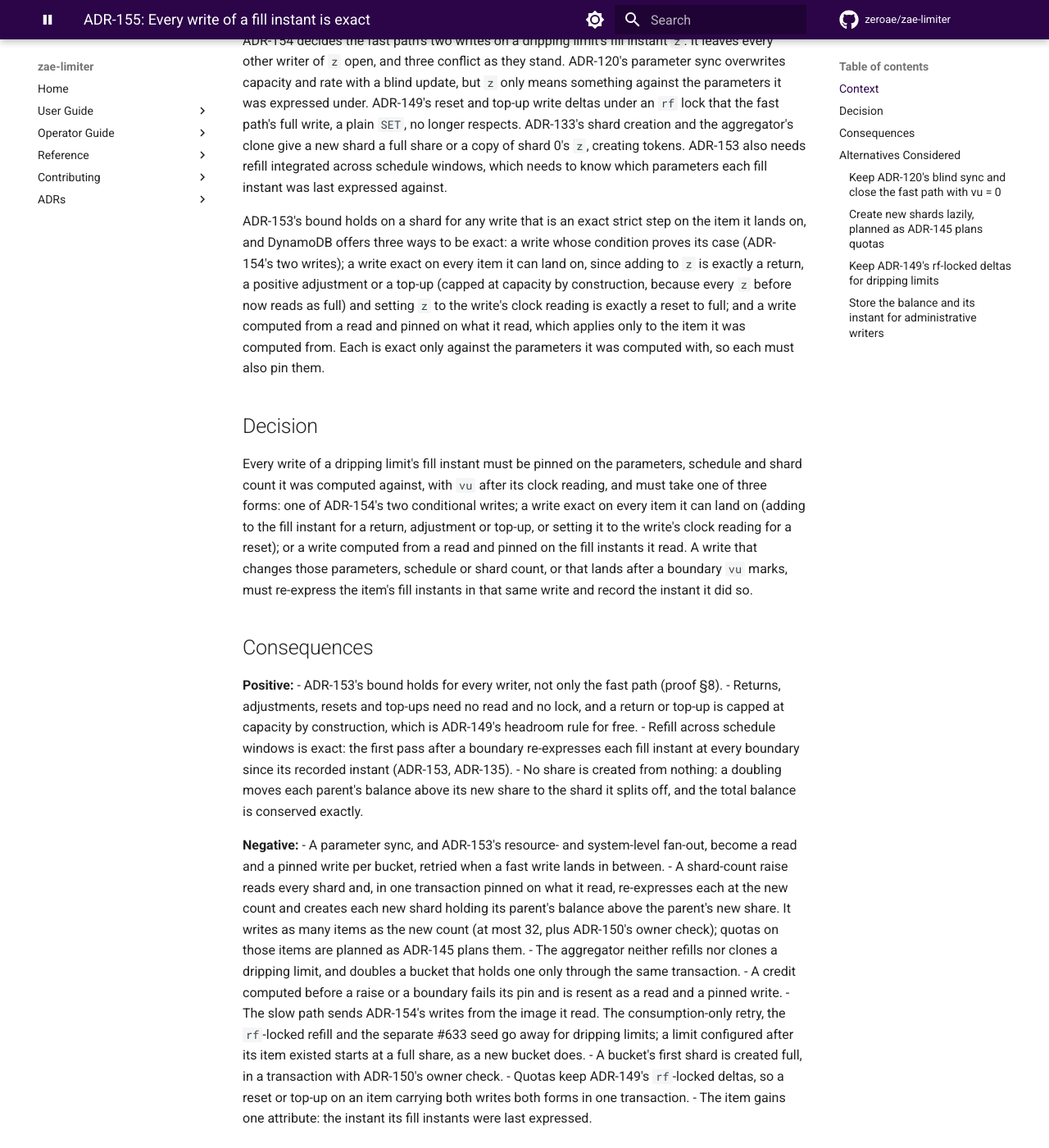
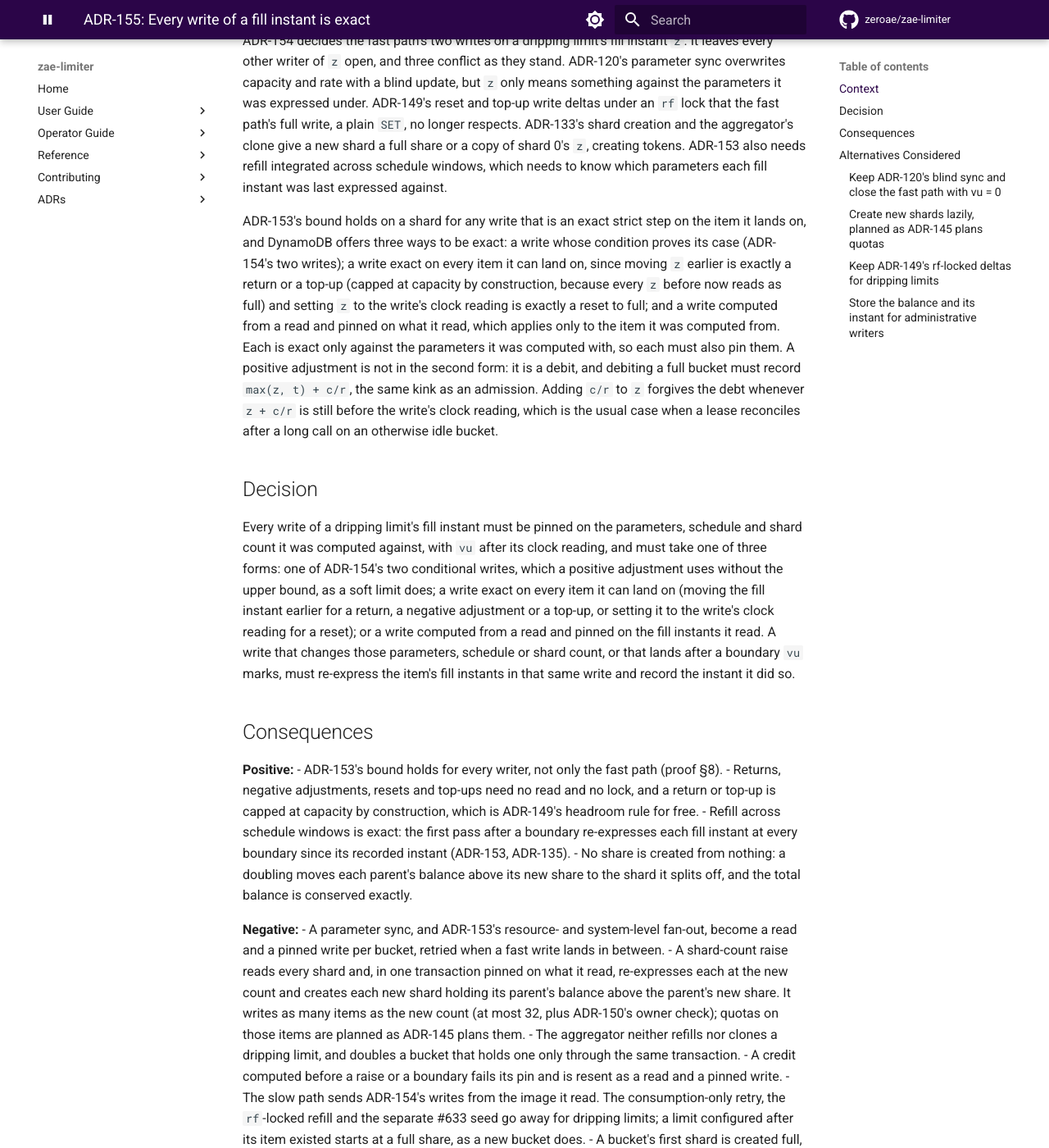
Before and after one commit to zeroae/zae-limiter, an MkDocs documentation site: the page built from docs/adr/155-fill-instant-writers.md, in a window 1280 px wide and 1400 px high, scrolled down 362 px. Shown: the whole window at 82% size. Built offline with MkDocs 1.6.1 and Material for MkDocs 9.7.7, drawn with Linux system fonts in a browser that asks for light colours; comment, search, counter and statistics services are not loaded; the version menu is left out; some of the changed text lies outside the part shown.

Commit message:
📝 docs(adr): amend ADR-153/154/155 with the fill-instant review findings
An independent model of the design (docs/808-fill-instant-review) found
three statements that over-admit or misstate the bound:

- ADR-155 counted a positive adjustment among the writes exact on every
  item. Debiting a full bucket needs max(z, t) + c/r, so adding c/r to z
  forgives the debt; it now uses ADR-154's two writes without the upper
  bound, as a soft limit does (17x the clock term as written).
- ADR-154's full write does not bound the request: a hard limit's client
  must not send it when c exceeds the per-shard capacity in force. Also
  records the integer headroom of the scaled fill instant (~4.1e36
  against 1e38 at the #570 ceilings).
- ADR-153's ceiling is the largest in force from s before the window's
  start, since a skewed write can spend the old ceiling across a
  boundary that lowers it (3-54x the clock term as written).

Refs #808

Co-Authored-By: Claude Opus 5.5 <noreply@anthropic.com>

```diff
--- a/docs/adr/155-fill-instant-writers.md
+++ b/docs/adr/155-fill-instant-writers.md
@@ -21,30 +21,34 @@ parameters each fill instant was last expressed against.
 
 ADR-153's bound holds on a shard for any write that is an exact strict step on the item it
 lands on, and DynamoDB offers three ways to be exact: a write whose condition proves its case
-(ADR-154's two writes); a write exact on every item it can land on, since adding to `z` is
-exactly a return, a positive adjustment or a top-up (capped at capacity by construction,
-because every `z` before now reads as full) and setting `z` to the write's clock reading is
-exactly a reset to full; and a write computed from a read and pinned on what it read, which
-applies only to the item it was computed from. Each is exact only against the parameters it was
-computed with, so each must also pin them.
+(ADR-154's two writes); a write exact on every item it can land on, since moving `z` earlier is
+exactly a return or a top-up (capped at capacity by construction, because every `z` before now
+reads as full) and setting `z` to the write's clock reading is exactly a reset to full; and a
+write computed from a read and pinned on what it read, which applies only to the item it was
+computed from. Each is exact only against the parameters it was computed with, so each must
+also pin them. A positive adjustment is not in the second form: it is a debit, and debiting a
+full bucket must record `max(z, t) + c/r`, the same kink as an admission. Adding `c/r` to `z`
+forgives the debt whenever `z + c/r` is still before the write's clock reading, which is the
+usual case when a lease reconciles after a long call on an otherwise idle bucket.
 
 ## Decision
 
 Every write of a dripping limit's fill instant must be pinned on the parameters, schedule and
 shard count it was computed against, with `vu` after its clock reading, and must take one of
-three forms: one of ADR-154's two conditional writes; a write exact on every item it can land
-on (adding to the fill instant for a return, adjustment or top-up, or setting it to the write's
-clock reading for a reset); or a write computed from a read and pinned on the fill instants it
-read. A write that changes those parameters, schedule or shard count, or that lands after a
-boundary `vu` marks, must re-express the item's fill instants in that same write and record the
-instant it did so.
+three forms: one of ADR-154's two conditional writes, which a positive adjustment uses without
+the upper bound, as a soft limit does; a write exact on every item it can land on (moving the
+fill instant earlier for a return, a negative adjustment or a top-up, or setting it to the
+write's clock reading for a reset); or a write computed from a read and pinned on the fill
+instants it read. A write that changes those parameters, schedule or shard count, or that lands
+after a boundary `vu` marks, must re-express the item's fill instants in that same write and
+record the instant it did so.
 
 ## Consequences
 
 **Positive:**
 - ADR-153's bound holds for every writer, not only the fast path (proof §8).
-- Returns, adjustments, resets and top-ups need no read and no lock, and a return or top-up is
-  capped at capacity by construction, which is ADR-149's headroom rule for free.
+- Returns, negative adjustments, resets and top-ups need no read and no lock, and a return or
+  top-up is capped at capacity by construction, which is ADR-149's headroom rule for free.
 - Refill across schedule windows is exact: the first pass after a boundary re-expresses each
   fill instant at every boundary since its recorded instant (ADR-153, ADR-135).
 - No share is created from nothing: a doubling moves each parent's balance above its new share
@@ -68,6 +72,11 @@ instant it did so.
 - Quotas keep ADR-149's `rf`-locked deltas, so a reset or top-up on an item carrying both
   writes both forms in one transaction.
 - The item gains one attribute: the instant its fill instants were last expressed.
+- A positive adjustment (`lease.adjust()` reconciling up, the LLM case) is never rejected but
+  must choose its side: one write when predicted, two otherwise, and returns landing in between
+  can keep it undecided, so after a fixed number of writes it falls back to a read and a pinned
+  write. Written as an unconditional add instead, an independent model of this design exceeded
+  ADR-153's bound by 17 times the `2 r s` term.
 
 ## Alternatives Considered
 
```
Also changed, not shown: docs/adr/153-admission-contract-for-dripping-limits.md (+9 -4 lines), docs/adr/154-fill-instant-fast-path.md (+12 -4 lines).
